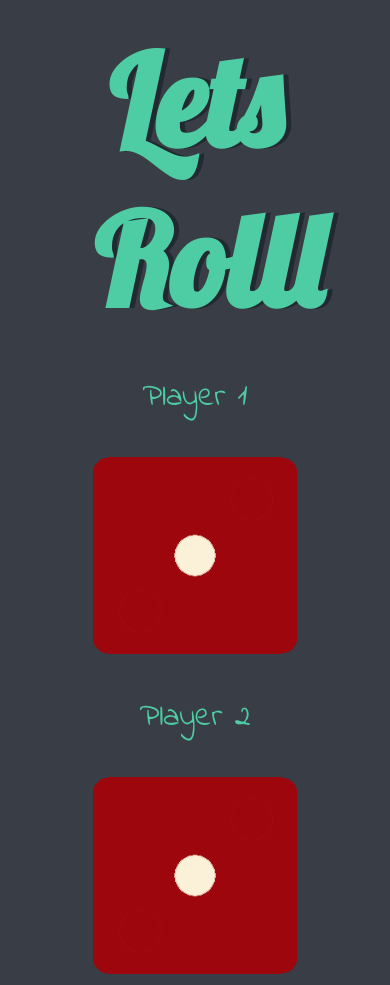
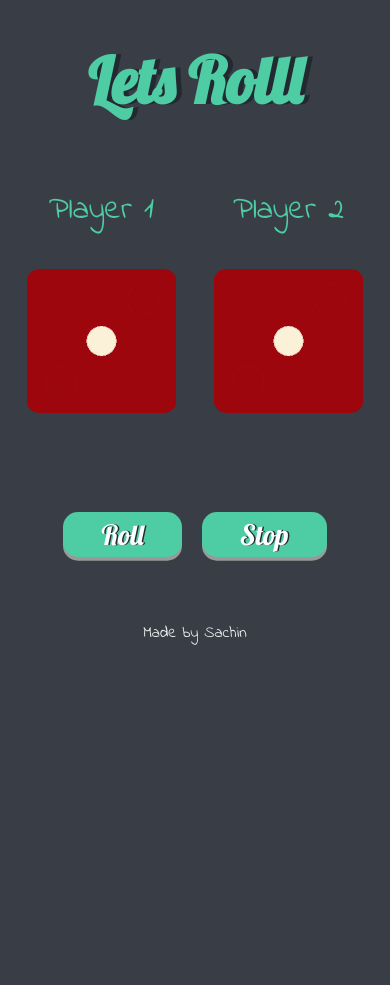
Before and after one commit to sachinrwt/Dice, a plain HTML site: page index.html in a window 390 px wide. Shown: the top 985 px of the page. After the commit the page ends 844 px from the top, so only its background shows below. Drawn offline with Linux system fonts and the light colour scheme.

Commit message:
Add files via upload

```diff
--- a/index.html
+++ b/index.html
@@ -10,10 +10,9 @@
   </head>
   <body>
 
+    <h1>Lets Rolll</h1>
     <div class="container">
-      <h1>Lets Rolll</h1>
-
-      <div class="dice">
+        <div class="dice">
         <p>Player 1</p>
         <img class="img1" id="img1" src="images/dice1.png">
       </div>
--- a/index.js
+++ b/index.js
@@ -13,9 +13,9 @@ function stops() {
 
 
   if (d1 > d2) {
-    document.querySelector('h1').innerHTML = "🚩Player 1 wins";
+    document.querySelector('h1').innerHTML = "Player 1 wins";
   } else if (d1 < d2) {
-    document.querySelector('h1').innerHTML = "Player 2 wins🚩";
+    document.querySelector('h1').innerHTML = "Player 2 wins";
   } else {
     document.querySelector('h1').innerHTML = "DRAW!!!!!!!";
   }
--- a/styles.css
+++ b/styles.css
@@ -1,7 +1,10 @@
 .container {
-  width: 70%;
+  display: flex;
+
   margin: auto;
   text-align: center;
+  align-items: center;
+  justify-content: center;
 }
 
 .dice {
@@ -23,7 +26,8 @@ h1 {
   font-family: 'Lobster', cursive;
   text-shadow: 5px 0 #232931;
   font-size: 8rem;
-  color: #4ECCA3;
+  color: #4ecca3;
+  text-align: center;
 }
 
 p {
@@ -80,3 +84,47 @@ footer {
   font-family: 'Indie Flower', cursive;
 
 }
+
+@media screen and (max-width: 600px) {
+  .dice{
+    width: 80%;
+  }
+
+  h1 {
+    margin-top: 40px;
+    margin-left: 5px;
+    margin-right: 5px;
+    margin-bottom: 35px;
+    font-family: 'Lobster', cursive;
+    text-shadow: 5px 0 #232931;
+    font-size: 4rem;
+    color: #4ecca3;
+  }
+
+  .container{
+    margin-bottom: 40px;
+  }
+
+  .button {
+    align-items: center;
+    display: inline-block;
+    padding: 5px 38px;
+    font-size: 28px;
+    cursor: pointer;
+    font-family: 'Lobster', cursive;
+    text-shadow: 1.5px 0 #232931;
+    text-align: center;
+    text-decoration: none;
+    outline: none;
+    color: #fff;
+    background-color: #4ECCA3;
+    border: none;
+    border-radius: 15px;
+    box-shadow: 0 3.7px #999;
+    margin-left: 10px;
+    margin-right: 10px;
+}
+
+
+
+}
```
